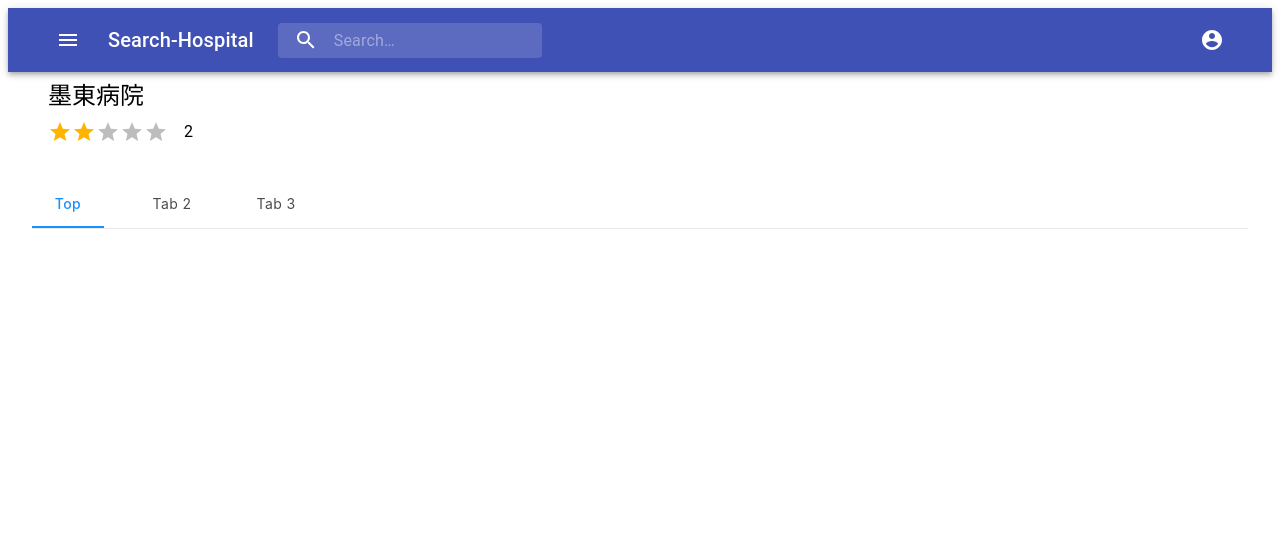
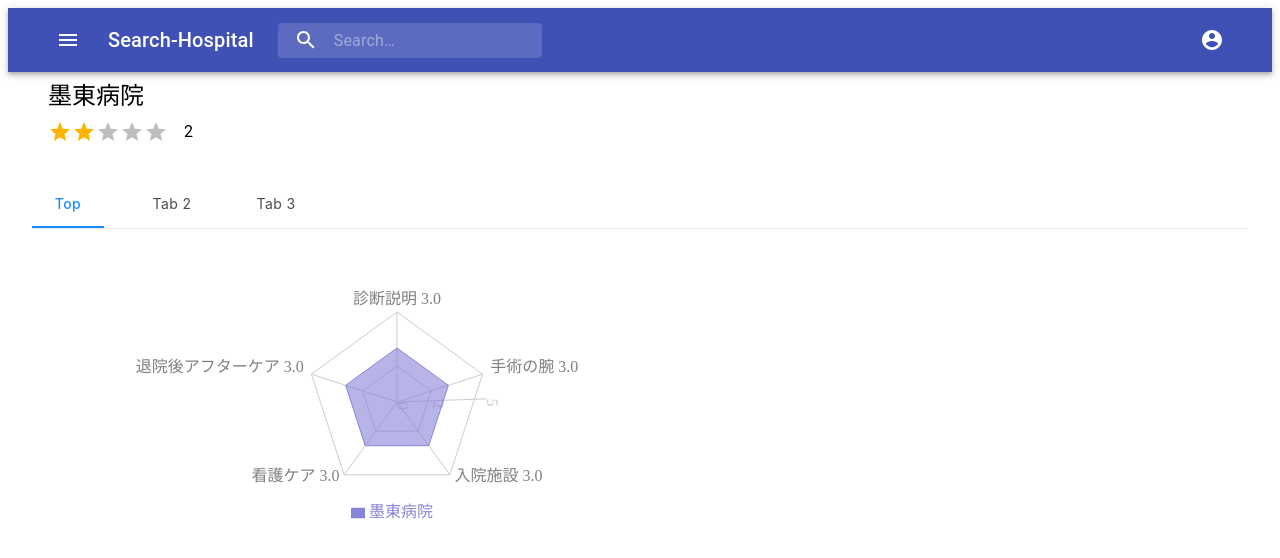
Before and after one commit to jpskgc/hospital, a React app in the folder client/: page / in a window 1280 px wide. Shown: the top 558 px of the page. Built offline with nearby package versions, Linux system fonts and the light colour scheme.

Commit message:
add graph

```diff
--- a/client/package.json
+++ b/client/package.json
@@ -31,8 +31,10 @@
     "@types/react-dom": "^16.9.4",
     "@types/react-router": "^5.1.3",
     "@types/react-router-dom": "^5.1.3",
+    "@types/recharts": "^1.8.3",
     "react-router": "^5.1.2",
     "react-router-dom": "^5.1.2",
+    "recharts": "^2.0.0-beta.1",
     "typeface-roboto": "0.0.75"
   }
 }
--- /dev/null
+++ b/client/src/components/Detail/Chart.tsx
@@ -0,0 +1,58 @@
+import React from 'react';
+import {Container} from '@material-ui/core';
+import {
+  RadarChart,
+  PolarGrid,
+  PolarAngleAxis,
+  PolarRadiusAxis,
+  Radar,
+  Legend,
+} from 'recharts';
+
+const data = [
+  {
+    subject: '診断説明 3.0',
+    A: 3,
+    fullMark: 5,
+  },
+  {
+    subject: '手術の腕 3.0',
+    A: 3,
+    fullMark: 5,
+  },
+  {
+    subject: '入院施設 3.0',
+    A: 3,
+    fullMark: 5,
+  },
+  {
+    subject: '看護ケア 3.0',
+    A: 3,
+    fullMark: 5,
+  },
+  {
+    subject: '退院後アフターケア 3.0',
+    A: 3,
+    fullMark: 5,
+  },
+];
+
+export default function Chart() {
+  return (
+    <Container fixed>
+      <RadarChart outerRadius={90} width={730} height={250} data={data}>
+        <PolarGrid />
+        <PolarAngleAxis dataKey="subject" />
+        <PolarRadiusAxis angle={2} domain={[0, 5]} />
+        <Radar
+          name="墨東病院"
+          dataKey="A"
+          stroke="#8884d8"
+          fill="#8884d8"
+          fillOpacity={0.6}
+        />
+        <Legend />
+      </RadarChart>
+    </Container>
+  );
+}
--- a/client/src/components/Detail/Detail.tsx
+++ b/client/src/components/Detail/Detail.tsx
@@ -1,11 +1,13 @@
 import React, {FC} from 'react';
 import Header from './Header';
 import Tab from './DetailTab';
+import Chart from './Chart';
 
 const App: FC = () => (
   <>
     <Header />
     <Tab />
+    <Chart />
   </>
 );
 
```
Also changed, not shown: 1 other file (tests, documents, lock files or other folders).
